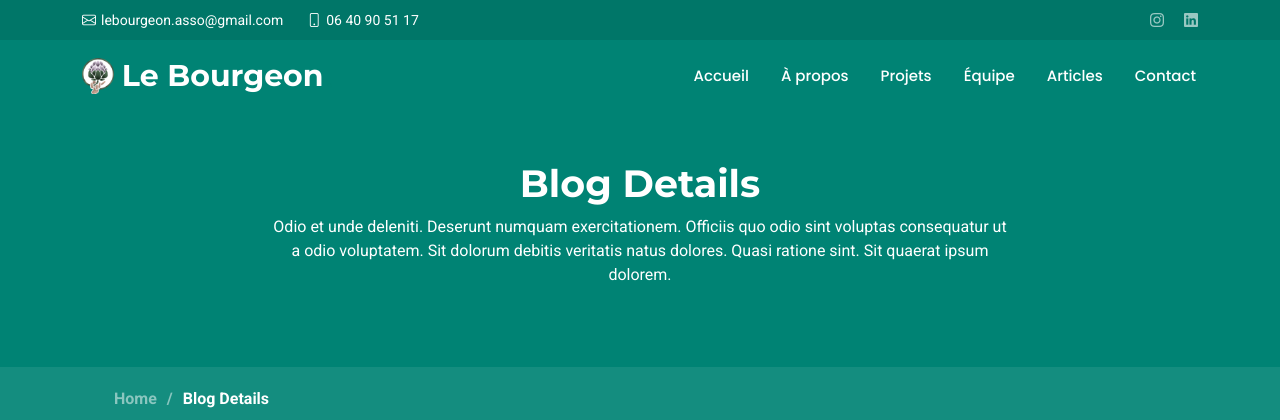
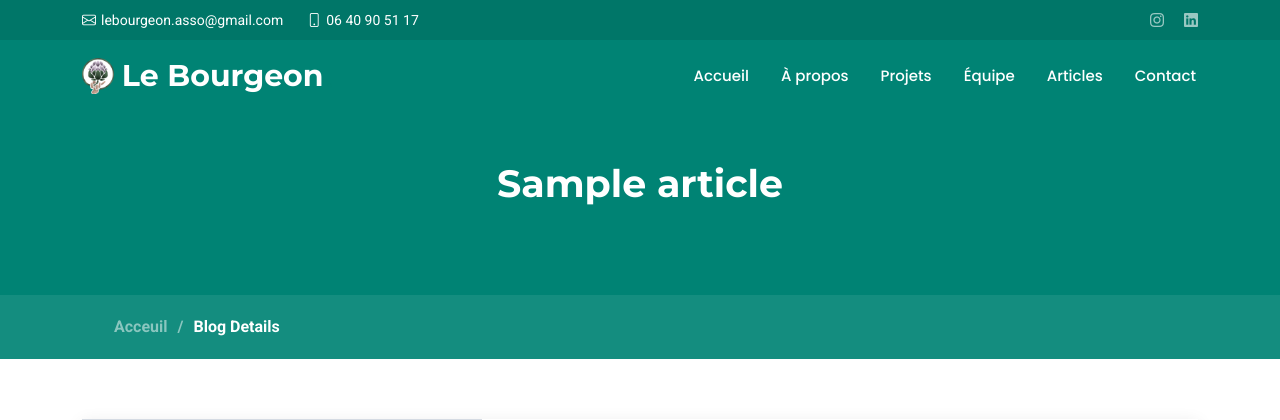
Before and after one commit to loann-des/Lebourgeon.com, a Flask app: template web_Page/templates/blog-details.html in a window 1280 px wide. Shown: the top 420 px of the page. Run offline with Flask 3, Linux system fonts and the light colour scheme; the template is opened without the code that fills it: most values are stand-ins (such as "Sample title", 1, 10 or a date in 2020); some libraries are stand-ins or nearby versions.

Commit message:
affichage article

```diff
--- a/web_Page/fonction.py
+++ b/web_Page/fonction.py
@@ -87,6 +87,9 @@ def get_ref(val):
         case 'DONS':
             return Val.DONS.value
 
+def get_article(article_id : int)-> Article :
+    return Article.query.get_or_404(article_id)
+
 
 def get_AllArticle() -> list[Article]:
     for x in Article.query.all():
@@ -95,7 +98,7 @@ def get_AllArticle() -> list[Article]:
 
 def get_Autor(id) :
     for x in Autor.query.filter(Autor.id.in_(id) ).all():
-        print(f"{x.id}, {x.nom}, {x.prenom}")
+        print(f"{x.id}, {x.nom}, {x.prenom}")#TODO remove print
     return Autor.query.filter(Autor.id.in_(id) ).all()
 
 def str_(x : int) :
--- a/web_Page/templates/blog-details.html
+++ b/web_Page/templates/blog-details.html
@@ -1,5 +1,5 @@
 {% extends 'base.html' %}
-{% block title %}Blog Details - Impact Bootstrap Template{% endblock title %}
+{% block title %}{{article.title}}{% endblock title %}
 {% block body_class %}"blog-details-page"{% endblock body_class %}
 {% block content %}
 
@@ -9,8 +9,7 @@
         <div class="container">
           <div class="row d-flex justify-content-center text-center">
             <div class="col-lg-8">
-              <h1>Blog Details</h1>
-              <p class="mb-0">Odio et unde deleniti. Deserunt numquam exercitationem. Officiis quo odio sint voluptas consequatur ut a odio voluptatem. Sit dolorum debitis veritatis natus dolores. Quasi ratione sint. Sit quaerat ipsum dolorem.</p>
+              <h1>{{article.title}}</h1>
             </div>
           </div>
         </div>
@@ -18,7 +17,7 @@
       <nav class="breadcrumbs">
         <div class="container">
           <ol>
-            <li><a href="/">Home</a></li>
+            <li><a href="/">Acceuil</a></li>
             <li class="current">Blog Details</li>
           </ol>
         </div>
@@ -35,20 +34,25 @@
               <article class="article">
 
                 <div class="post-img">
-                  <img src="{{ url_for('static', filename='images/logo.pngblog/blog-1.jpg') }}" alt="" class="img-fluid">
+                  <img src="{{ url_for('static', filename=article.img) }}" alt="" class="img-fluid">
                 </div>
 
-                <h2 class="title">Dolorum optio tempore voluptas dignissimos cumque fuga qui quibusdam quia</h2>
+                <h2 class="title">{{article.title}}</h2>
 
                 <div class="meta-top">
                   <ul>
-                    <li class="d-flex align-items-center"><i class="bi bi-person"></i> <a href="blog-details.html">John Doe</a></li>
-                    <li class="d-flex align-items-center"><i class="bi bi-clock"></i> <a href="blog-details.html"><time datetime="2020-01-01">Jan 1, 2022</time></a></li>
-                    <li class="d-flex align-items-center"><i class="bi bi-chat-dots"></i> <a href="blog-details.html">12 Comments</a></li>
+                    {% for autor in get_Autor(article.autor_id) %}
+                      <li class="d-flex align-items-center"><i class="bi bi-person"></i> <a href="blog-details.html">{{autor.prenom + " " + autor.nom}}</a></li>
+                    {% endfor %}
+                    <li class="d-flex align-items-center"><i class="bi bi-clock"></i> <a href="blog-details.html"><time datetime="2020-01-01">{{article.date}}</time></a></li>
                   </ul>
                 </div><!-- End meta top -->
 
+                <iframe src="{{ url_for('static', filename=article.file) }}" width="100%" height="1000em"></iframe>
                 <div class="content">
+
+
+
                   <p>
                     Similique neque nam consequuntur ad non maxime aliquam quas. Quibusdam animi praesentium. Aliquam et laboriosam eius aut nostrum quidem aliquid dicta.
                     Et eveniet enim. Qui velit est ea dolorem doloremque deleniti aperiam unde soluta. Est cum et quod quos aut ut et sit sunt. Voluptate porro consequatur assumenda perferendis dolore.
```
Also changed, not shown: web_Page/templates/blog.html (+59 -69 lines), web_Page/views.py (+5 -6 lines).
